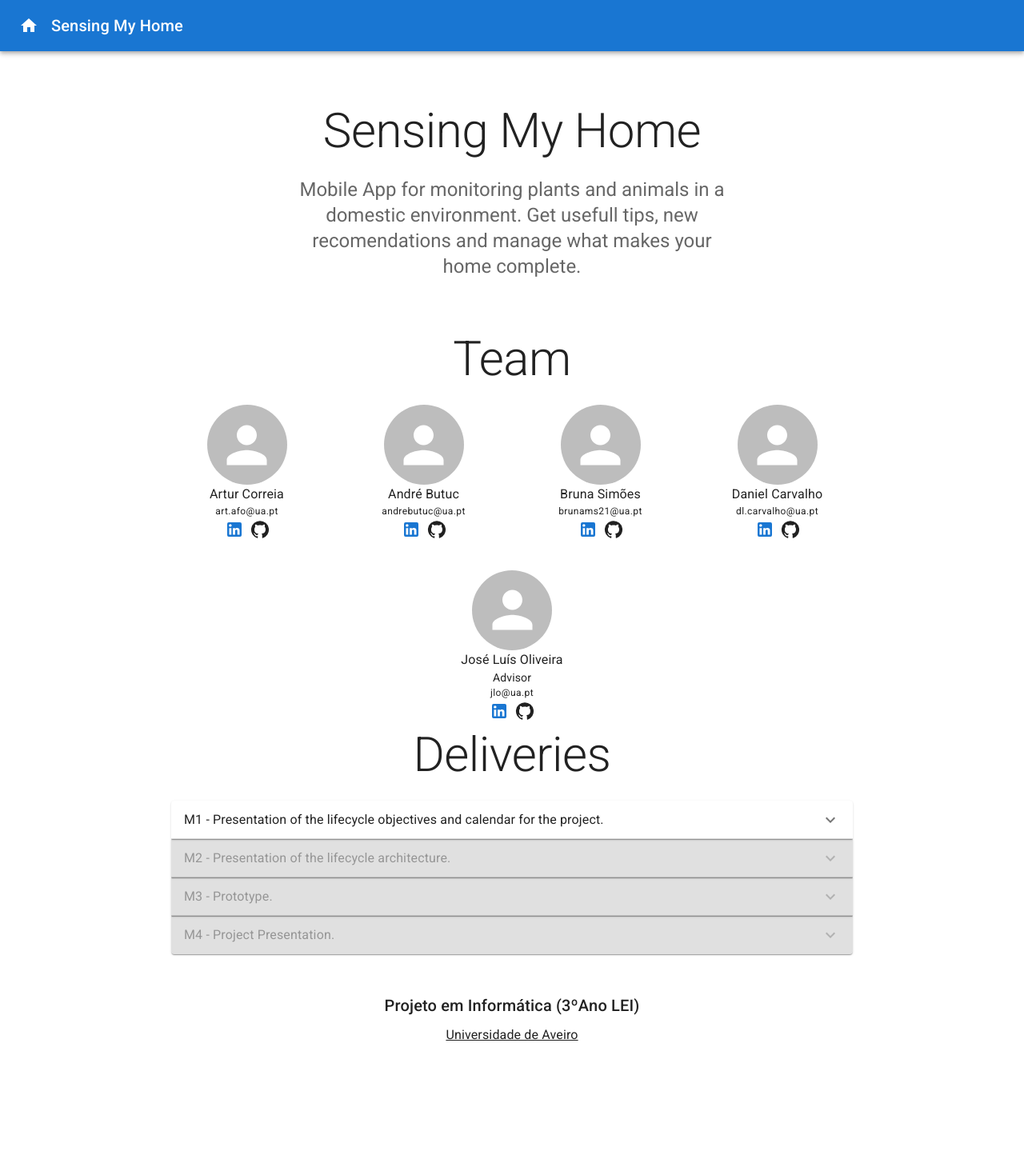
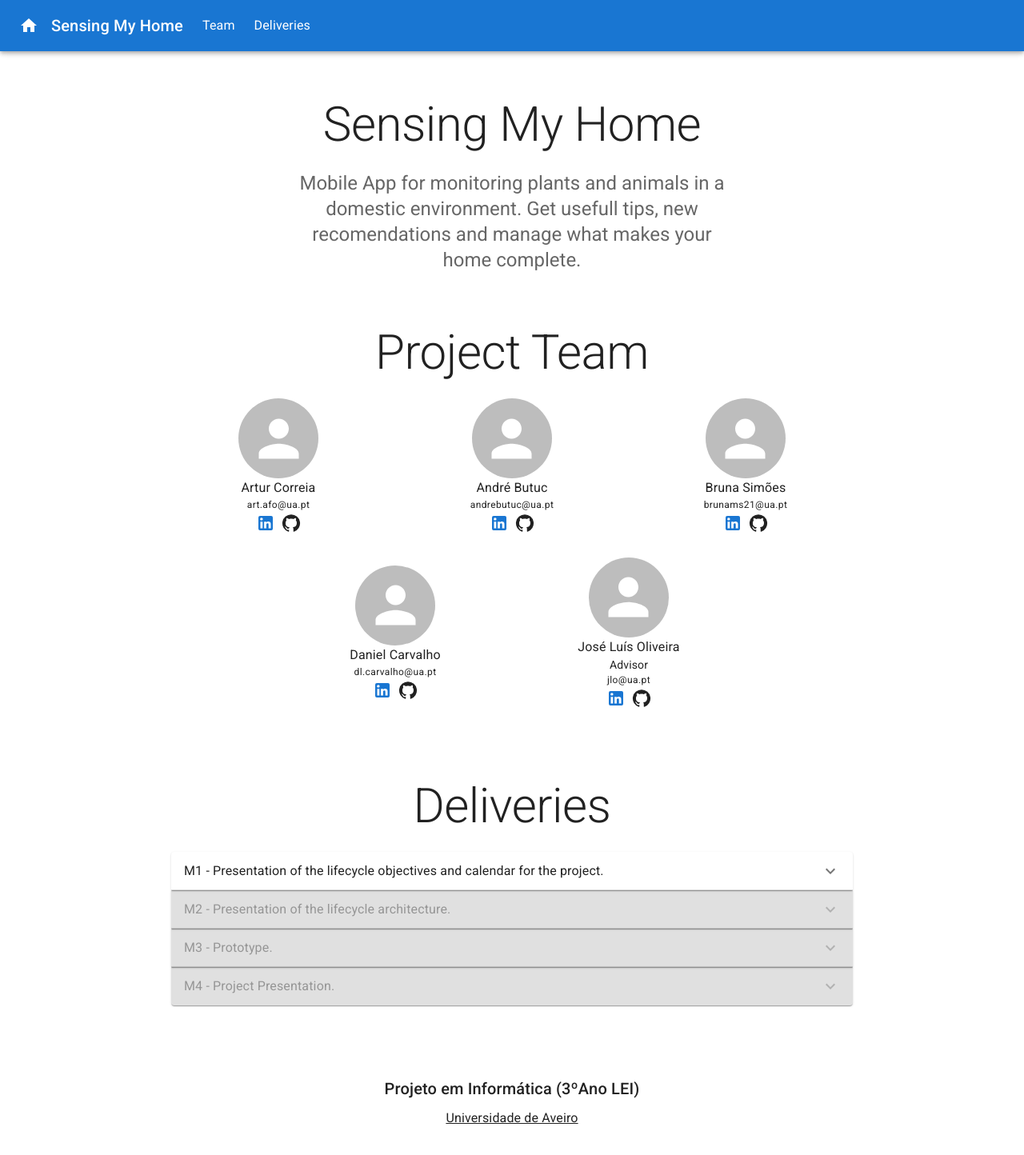
Before and after one commit to Sensing-My-Home/Project-Website, a React (Vite) app: page / in a window 1280 px wide. Shown: the top 1444 px of the page at 80% size. Before the commit the page ends 1356 px from the top, so only its background shows below. Built offline with nearby package versions, Linux system fonts and the light colour scheme.

Commit message:
CSS fixes

```diff
--- a/src/App.jsx
+++ b/src/App.jsx
@@ -1,4 +1,4 @@
-import { CssBaseline, AppBar, Toolbar, Typography, Box, Link, Container, Grid, Card, CardContent, Accordion, AccordionSummary, AccordionDetails } from "@mui/material"
+import { CssBaseline, AppBar, Toolbar, Typography, Box, Link, Container, Grid, Stack, Accordion, AccordionSummary, AccordionDetails } from "@mui/material"
 import HomeIcon from '@mui/icons-material/Home';
 import AvatarCard from "./components/AvatarCard";
 import MembersInfo from "./components/AvatarCard/info";
@@ -13,10 +13,16 @@ function App() {
       <CssBaseline />
 
       {/* Navbar */}
-      <AppBar position="relative">
+      <AppBar position="fixed">
         <Toolbar>
-          <HomeIcon sx={{ mr: 2 }} />
-          <Typography variant="h6">Sensing My Home</Typography>
+          <Link href="#" color="inherit" underline="none">
+            <Stack direction="row" alignItems="center">
+              <HomeIcon sx={{ mr: 2 }} />
+              <Typography variant="h6">Sensing My Home</Typography>
+            </Stack>
+          </Link>
+          <Link href="#team" color="inherit" sx={{ ml: 3 }} variant="body1" underline="none">Team</Link>
+          <Link href="#deliveries" color="inherit" sx={{ ml: 3 }} variant="body1" underline="none">Deliveries</Link>
         </Toolbar>
       </AppBar>
       {/* End of Navbar */}
@@ -26,7 +32,7 @@ function App() {
         <Box
           sx={{
             bgcolor: 'background.paper',
-            pt: 8,
+            pt: 15,
             pb: 6,
           }}
         >
@@ -49,7 +55,7 @@ function App() {
         {/* End of Hero Unit */}
 
         {/* Project Team */}
-        <Container maxWidth="md">
+        <Container maxWidth="md" id="team">
           <Typography
             component="h1"
             variant="h2"
@@ -57,12 +63,12 @@ function App() {
             color="text.primary"
             gutterBottom
           >
-            Team
+            Project Team
           </Typography>
-          <Grid container direction="row" justifyContent="center" alignItems="center" spacing={4}>
+          <Grid container direction="row" justifyContent="center" alignItems="center" spacing={3}>
             {MembersInfo.map((member, index) => {
               return (
-                <Grid item key={index} xs={6} sm={3} md={3}>
+                <Grid item key={index} xs={6} sm={6} md={4}>
                   <AvatarCard name={member.name} email={member.email} description={member.description} image={member.image} />
                 </Grid>
               )
@@ -72,7 +78,7 @@ function App() {
         {/* End of Project Team */}
 
         {/* Deliveries */}
-        <Container maxWidth="md">
+        <Container maxWidth="md" sx={{ pt: 10, pb: 6 }} id="deliveries">
           <Typography
               component="h1"
               variant="h2"
@@ -89,10 +95,10 @@ function App() {
                     <Typography>{delivery.name}</Typography>
                   </AccordionSummary>
                   <AccordionDetails>
-                    <Grid container spacing={2}>
+                    <Grid container spacing={3} justifyContent="center">
                       {delivery.data.map(((file, i) => {
                         return (
-                          <Grid item xs={6} sm={3} md={3} key={i}>
+                          <Grid item xs={12} sm={6} md={4} key={i}>
                             <FileCard name={file.name} link={file.link} icon={file.icon} />
                           </Grid>
                         )
@@ -107,7 +113,7 @@ function App() {
       </main>
 
       {/* Footer */}
-      <Box sx={{ bgcolor: 'background.paper', p: 6 }} component="footer">
+      <Box sx={{ bgcolor: 'background.paper', p: 5 }} component="footer">
         <Typography variant="h6" align="center" gutterBottom>
           Projeto em Informática (3ºAno LEI)
         </Typography>
```
